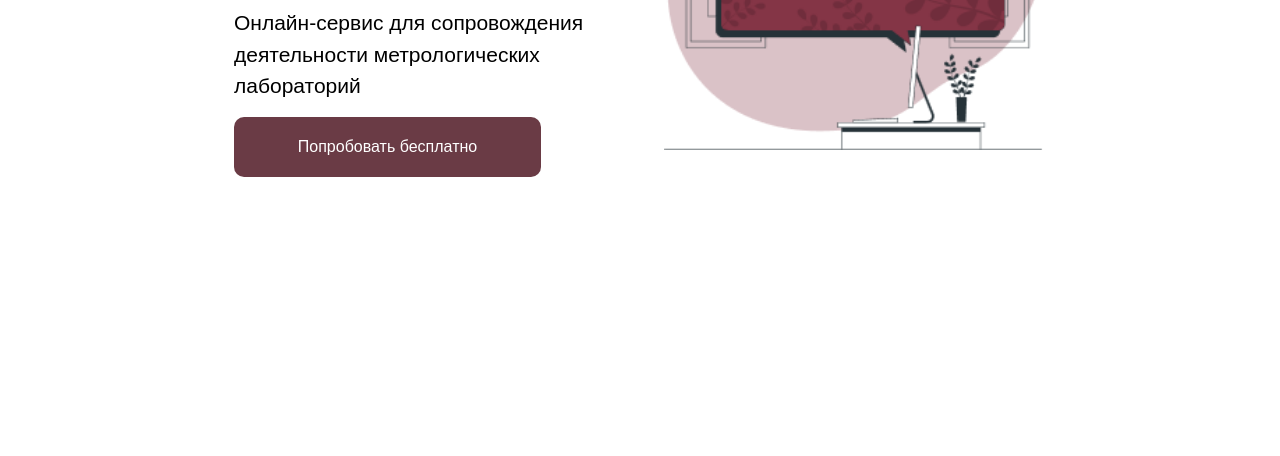
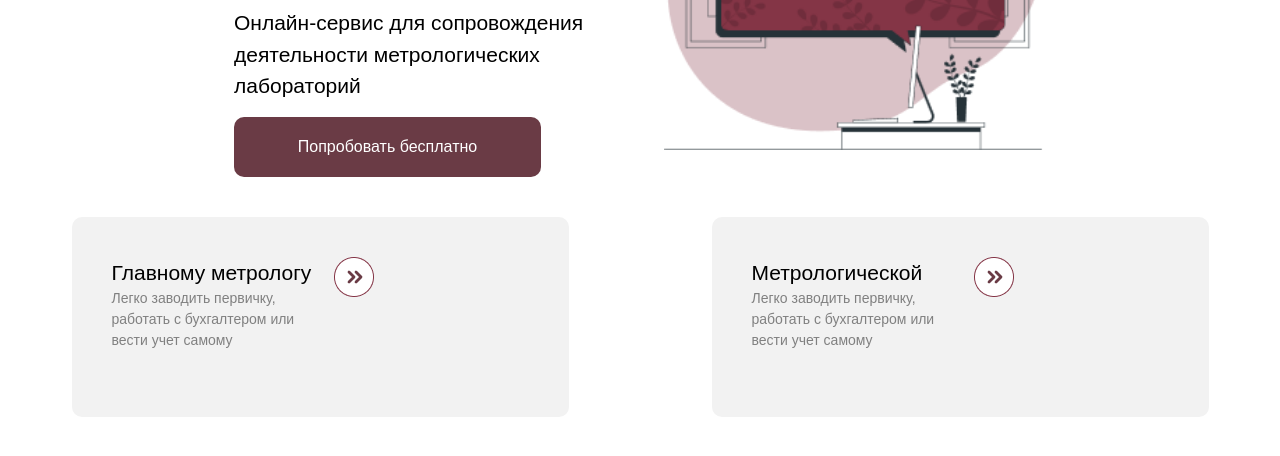
Before and after one commit to sodatovruslan/ExamProject, a website: page index.html in a window 1280 px wide. Shown: the part 344-800 px from the top of the page. Drawn offline with Linux system fonts and the light colour scheme.

Commit message:
add section2

```diff
--- a/index.html
+++ b/index.html
@@ -25,7 +25,7 @@
 		<section class='mt-[20px] ml-[30px] lg:ml-[50px] '>
 			<img src="./img/image 1.png" alt="">
 		</section>
-		<section class='flex flex-col items-center text-center  md:flex-row-reverse justify-center text-start px-[20px]'>
+		<section class='flex flex-col items-center text-center  px-0 md:flex-row-reverse justify-center text-start px-[20px]'>
 			<div>
 				<img class='w-[274px] md:w-[382px] lg:600px ' src="./img/Frame (21).png" alt="">
 			</div>
@@ -37,6 +37,27 @@
 				</button>
 			</div>
 		</section>
+		<section class='flex flex-col items-center md:flex-row items-center justify-around'>
+<div class='bg-[#F2F2F2] w-[340px] p-[22px] rounded-[10px] flex items-center mt-[40px] md:p-[40px] md:w-[330px] items-start h-[200px] lg:w-[497px] h-[200px items-start'>
+	<div >
+	<p class='text-[21px]'>Главному метрологу</p>
+	<p class='text-[14px] text-[grey] w-[222px]'>Легко заводить первичку, работать с бухгалтером или вести учет самому</p>
+</div>
+<div>
+	<img src="./img/Group 1.png" alt="">
+</div>
+</div>
+<div class='bg-[#F2F2F2] w-[340px] p-[22px] rounded-[10px] flex items-center mt-[40px] md:p-[40px] md:w-[330px] h-[200px] items-start lg:w-[497px] h-[200px]'>
+	<div >
+	<p class='text-[21px]'>Метрологической</p>
+	<p class='text-[14px] text-[grey] w-[222px]'>Легко заводить первичку, работать с бухгалтером или вести учет самому</p>
+</div>
+<div>
+	<img src="./img/Group 1.png" alt="">
+</div>
+</div>
+
+		</section>
 	 </main>
 </body>
 </html>
```
Also changed, not shown: img/Group 1.png (added), src/output.css.
